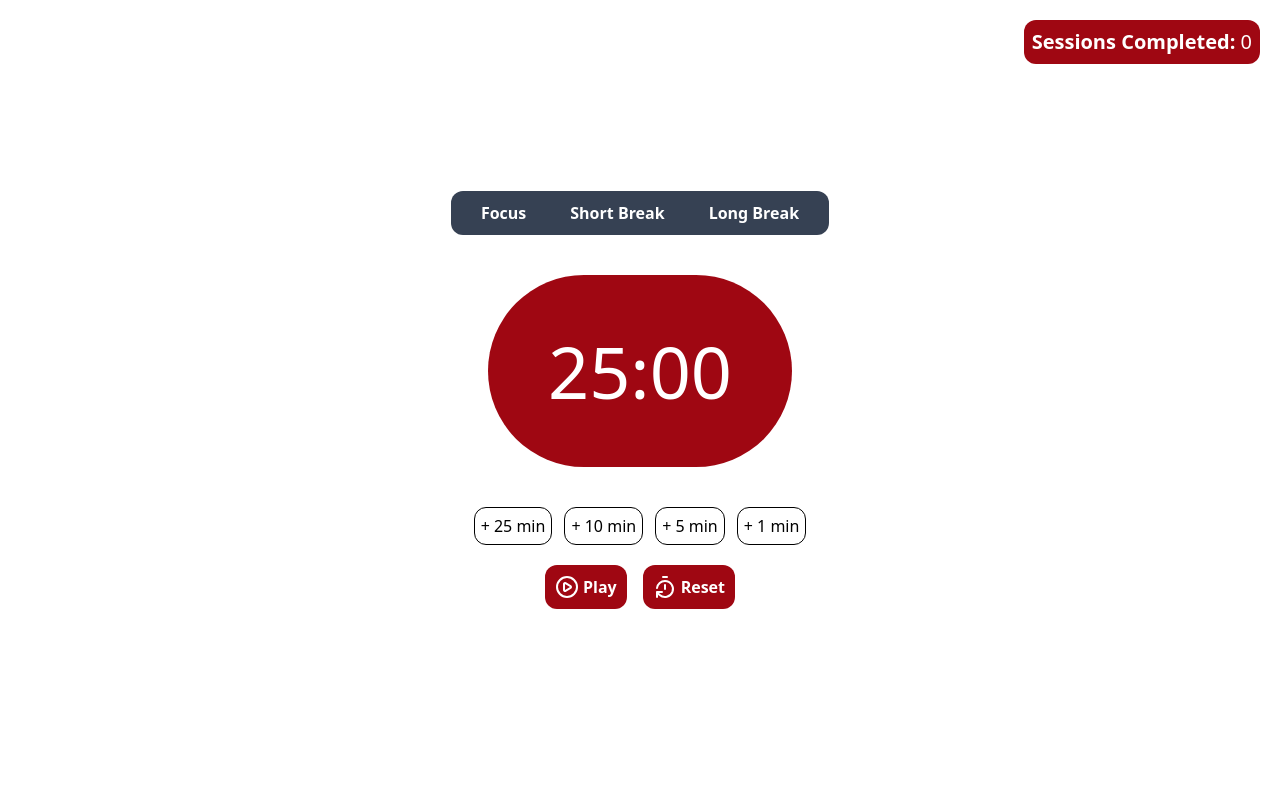
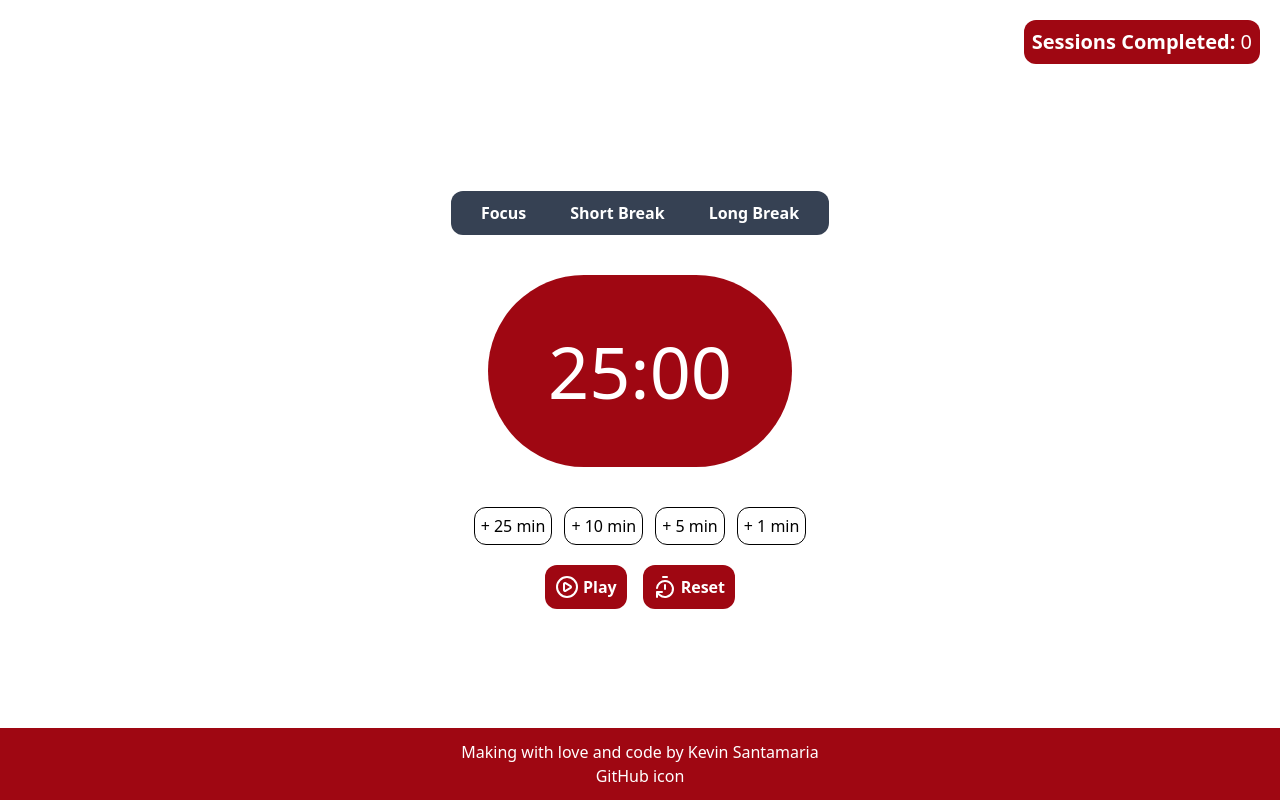
Before and after one commit to kevsantamaria/pomodoro-app, a React (Vite) app: page / in a window 1280 px wide. Built offline with nearby package versions, Linux system fonts and the light colour scheme.

Commit message:
Creating the 'Footer' component

```diff
--- a/src/App.jsx
+++ b/src/App.jsx
@@ -1,8 +1,12 @@
-import Timer from './components/Timer'
+import Timer from "./components/Timer";
+import Footer from "./components/Footer";
 
 function App() {
   return (
-    <Timer/>
+    <>
+      <Timer />
+      <Footer />
+    </>
   );
 }
 
--- /dev/null
+++ b/src/components/Footer.jsx
@@ -0,0 +1,12 @@
+function Footer() {
+  return (
+    <footer className="fixed bottom-0 w-full bg-red-800 text-white">
+        <section className="flex flex-col justify-center items-center py-3">
+        <span>Making with love and code by Kevin Santamaria</span>
+        <span>GitHub icon<a href="#"></a></span>
+        </section>
+    </footer>
+)
+}
+
+export default Footer
--- a/src/components/Timer.jsx
+++ b/src/components/Timer.jsx
@@ -27,7 +27,7 @@ function Timer() {
 
   return (
     <section className="bg-white h-screen flex flex-col gap-5 items-center justify-center">
-      <article className="fixed top-5 right-5 bg-red-800 rounded-xl p-2">
+      <article className="absolute top-5 right-5 bg-red-800 rounded-xl p-2">
         <h2 className="font-bold text-white text-xl">
           Sessions Completed:
           <span className="font-normal">{" " + numOfSession}</span>
```
